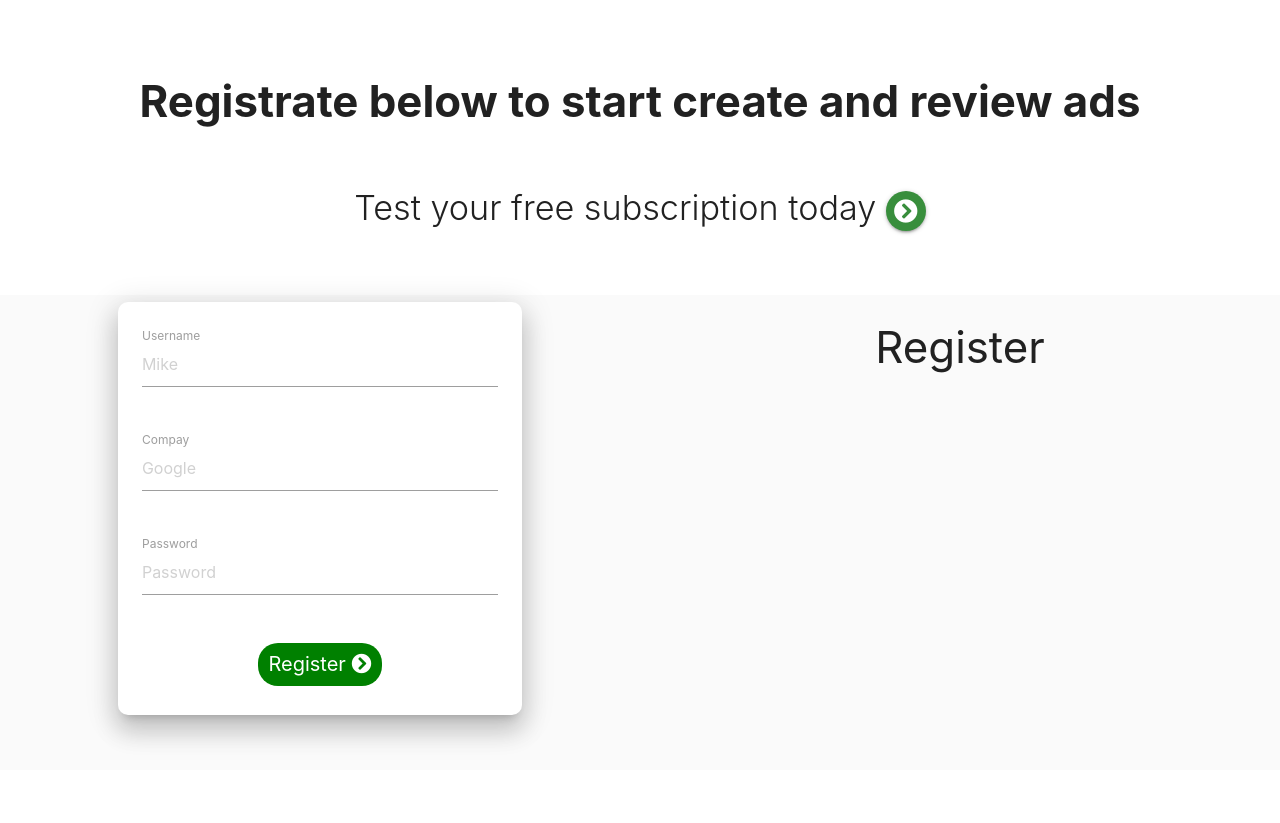
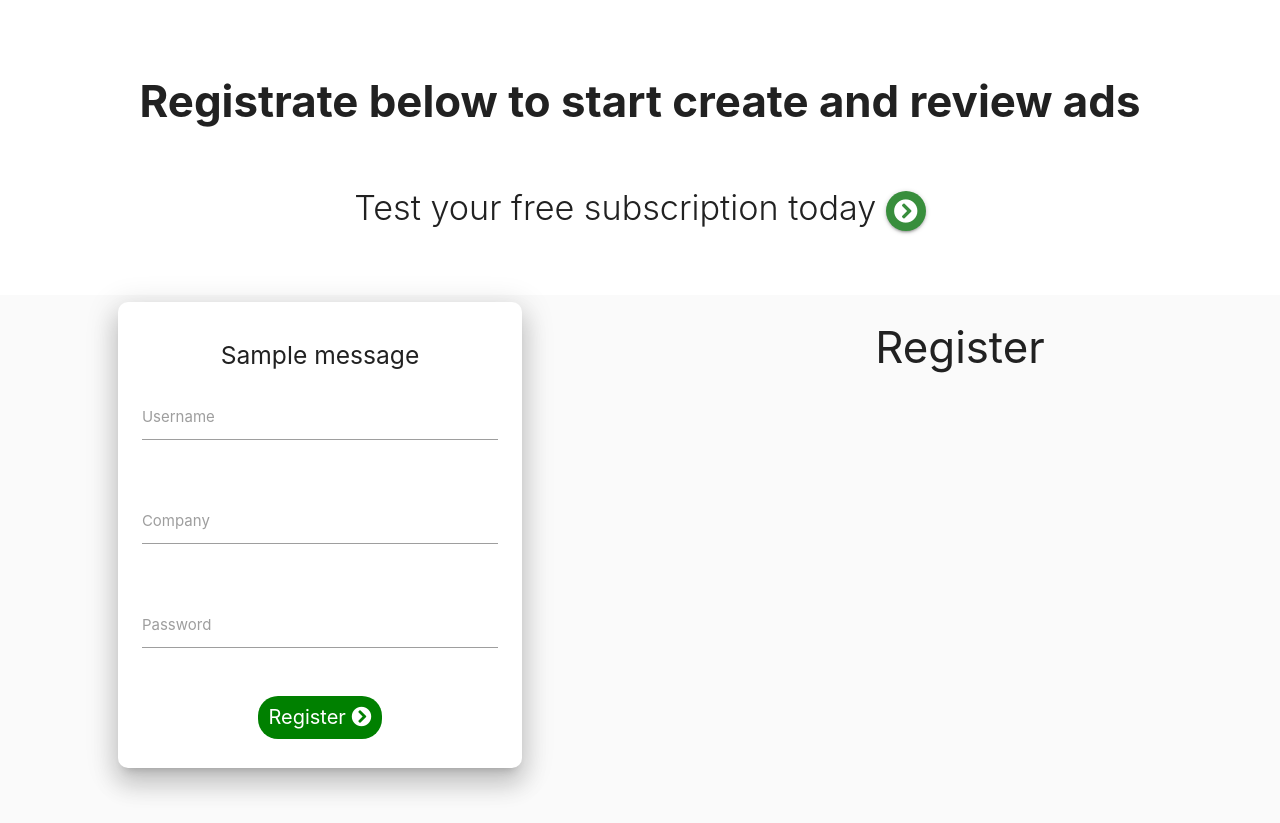
Before and after one commit to Carl-Henric/ms3, a Flask app: page /register in a window 1280 px wide. Shown: the part 65-888 px from the top of the page. Before the commit the page ends 810 px from the top, so only its background shows below. Run offline with Flask 2, Linux system fonts and the light colour scheme; one stand-in notice (Sample message) is shown; some libraries are stand-ins or nearby versions.

Commit message:
Added register functionality with MongoDb on register.html

```diff
--- a/app.py
+++ b/app.py
@@ -32,6 +32,23 @@ def get_ads():
 
 @app.route("/register", methods=["GET", "POST"])
 def register():
+    if request.method == "POST":
+        existing_user = mongo.db.clients.find_one(
+            {"username": request.form.get("username").lower()})
+
+        if existing_user:
+            flash("Username already exists")
+            return redirect(url_for("register"))
+
+        register = {
+            "username": request.form.get("username").lower(),
+            "company": request.form.get("company").lower(),
+            "password": generate_password_hash(request.form.get("password"))
+        }
+        mongo.db.clients.insert_one(register)
+
+        session["user"] = request.form.get("username").lower()
+        flash("Registraion")
     return render_template("register.html")
 
 
--- a/static/css/style.css
+++ b/static/css/style.css
@@ -42,3 +42,7 @@ nav {
 .rounded {
     border-radius: 10px;
 }
+
+.flashes h3 {
+    line-height: 2;
+}
--- a/templates/register.html
+++ b/templates/register.html
@@ -11,26 +11,34 @@
       <div class="col s6">
             <!-- Card panel -->
             <div class="row">
-                <form class="col s12 m8 offset-m2" method="POST" action="{{ url_for('register')}}">
+                <form class="col s12 m8 offset-m2" method="POST" action="{{ url_for('register') }}">
                     <div class="card-panel  white z-depth-4 rounded">
+                        <!-- Flash messages-->
+                            {% with messages = get_flashed_messages() %}
+                                {% if messages %}
+                                    {% for message in messages %}
+                                        <h5 class="center-align">{{ message }}</h5>
+                                    {% endfor %}
+                                {% endif %}
+                             {% endwith %}
                         <!-- Username -->
                         <div class="row">
                             <div class="input-field col s12">
-                                <input name="username" placeholder="Mike" id="first_name" type="text" class="validate">
-                                 <label for="first_name">Username</label>
+                                <input name="username" id="username" minlength="5" maxlength="20" type="text" class="validate" required>
+                                 <label for="username">Username</label>
                             </div>
                         </div>
                         <div class="row">
                             <!-- Company -->
                             <div class="input-field col s12 m12">
-                                <input name="company" placeholder="Google" id="last_name" type="text" class="validate">
-                                <label for="last_name">Compay</label>
+                                <input name="company" id="company" type="text" minlength="3" class="validate" required>
+                                <label for="company">Company</label>
                             </div>
                         </div>
                         <!-- Password-->
                         <div class="row">
                             <div class="input-field col s12">
-                                <input placeholder="Password" id="password" type="password" class="validate">
+                                <input name="password" id="password" minlength="5" maxlength="20" type="password" class="validate" required>
                                   <label for="password">Password</label>
                             </div>
                         </div>
```
Also changed, not shown: templates/base.html (+17 -2 lines).
